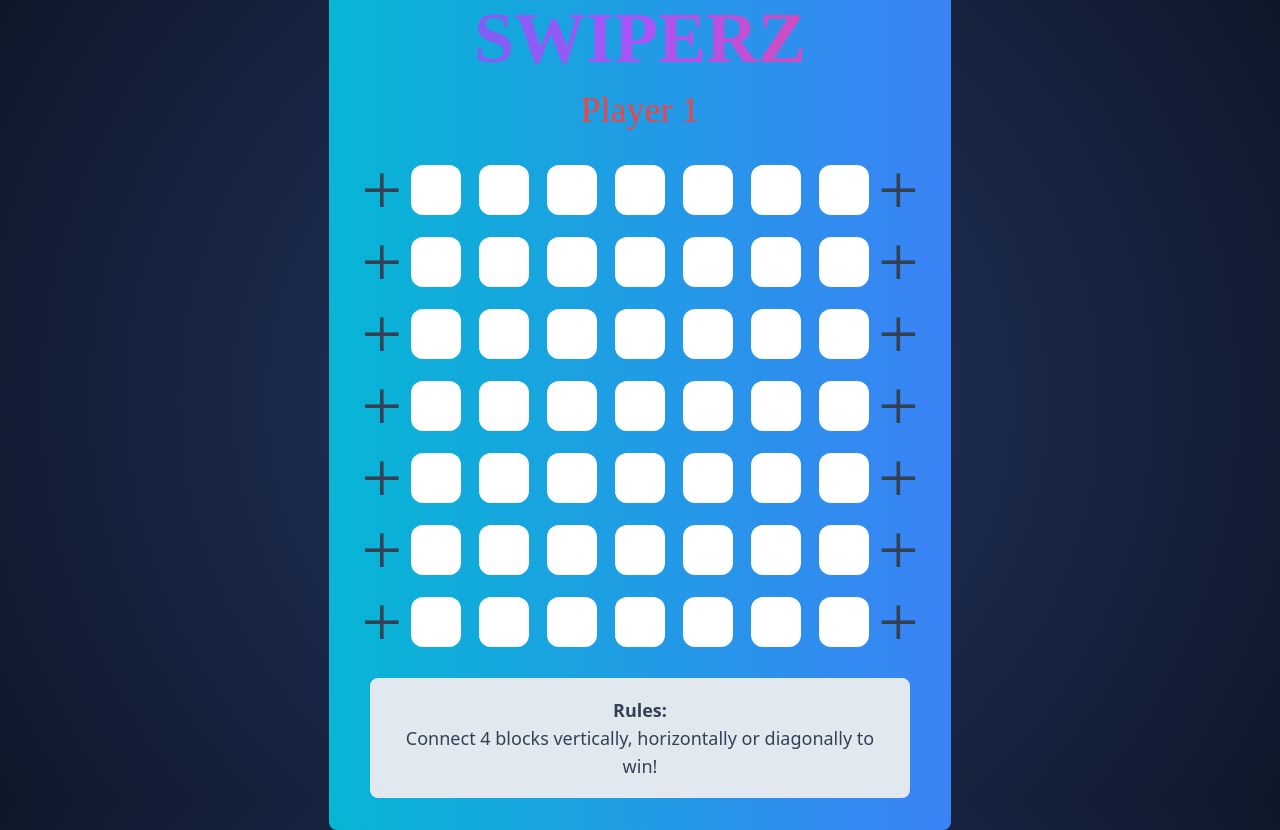
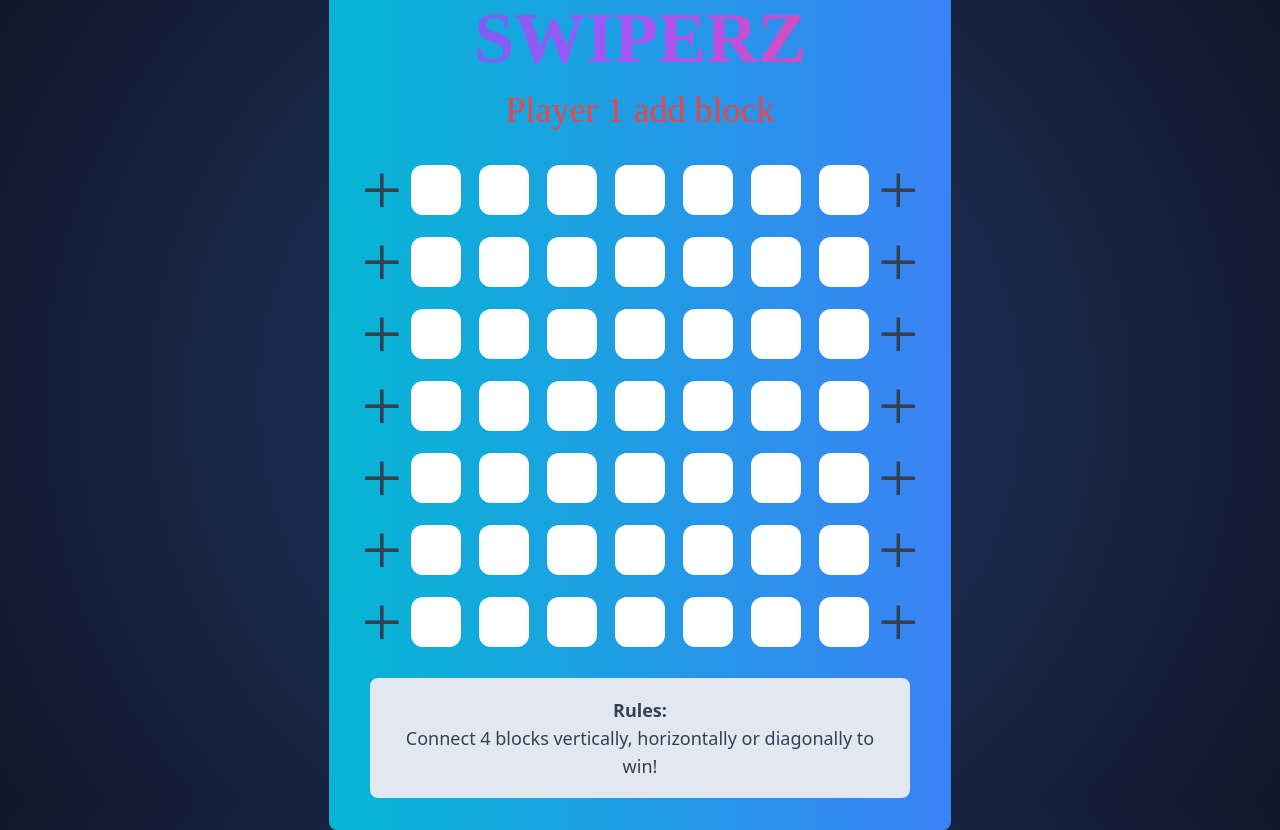
Before and after one commit to marcschul/swiperz, a React (Create React App) app: page / in a window 1280 px wide. Built offline with nearby package versions, Linux system fonts and the light colour scheme; a web font is replaced by a local one.

Commit message:
add 'add block' to player's turn

```diff
--- a/src/components/Header.jsx
+++ b/src/components/Header.jsx
@@ -11,7 +11,7 @@ export default function Header(props) {
           "pt-2 pb-2 text-2xl text-red-500 xl:text-4xl xl:pb-6"
           :
           "pt-2 pb-2 text-2xl text-green-500 xl:text-4xl xl:pb-6"}>
-          Player {currentPlayer}</h2>
+          Player {currentPlayer} add block</h2>
     </div>
   )
 }
```
